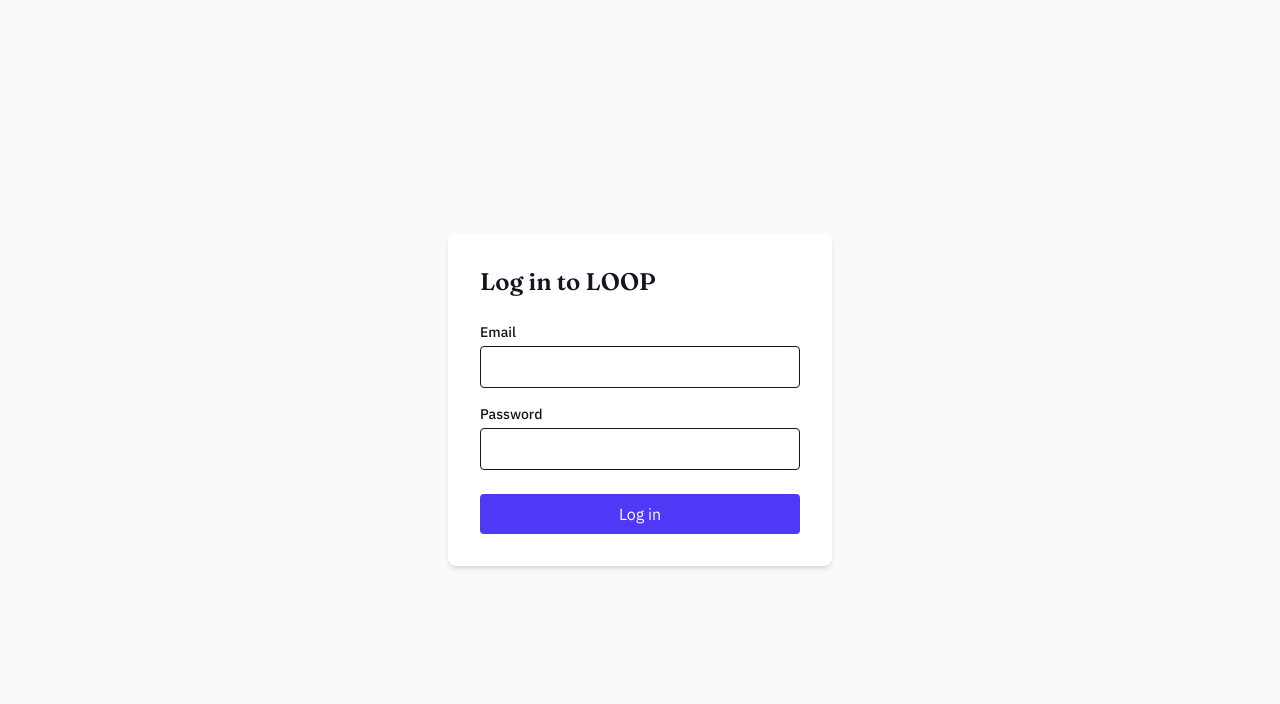
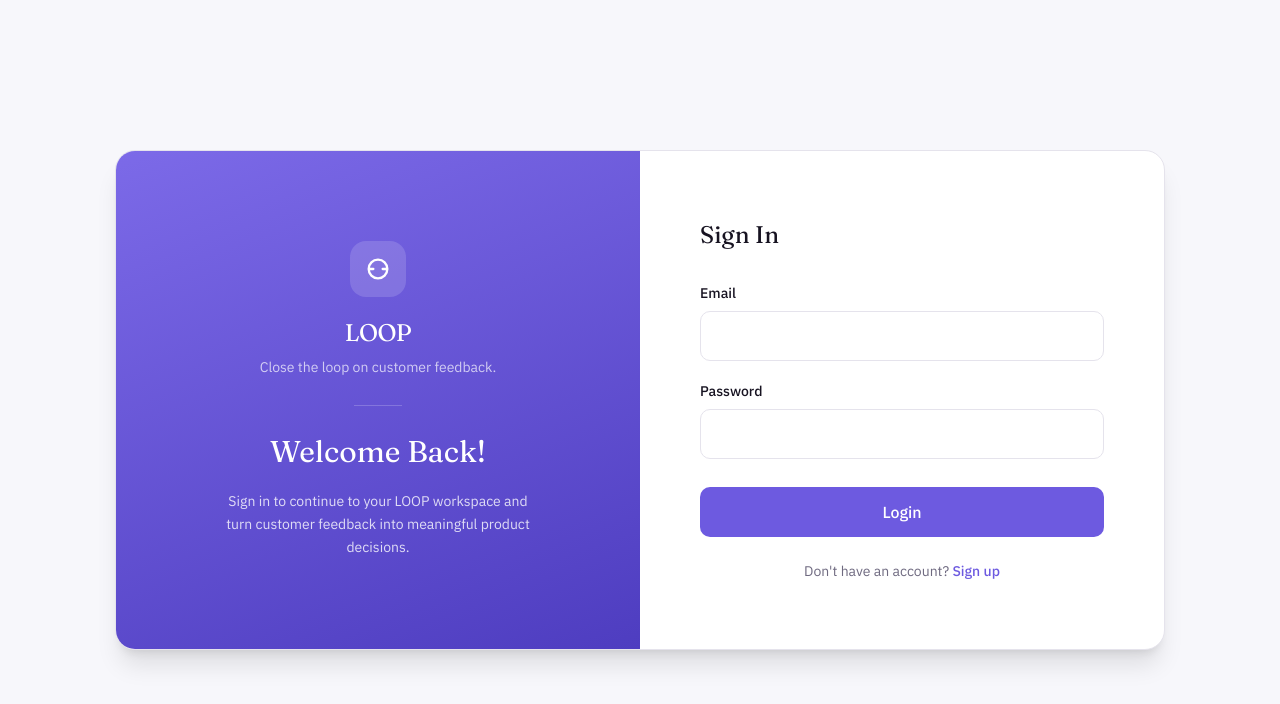
Before and after one commit to hassaan-techprojects/project-loop, a Next.js app: page /login in a window 1280 px wide. Shown: the top 704 px of the page. Built offline with nearby package versions, Linux system fonts and the light colour scheme.

Commit message:
Redesign login page with two-column card layout and purple branding

```diff
--- a/app/globals.css
+++ b/app/globals.css
@@ -1,14 +1,16 @@
 @import "tailwindcss";
 
 :root {
-  --bg: #F6F5FB;
+  --bg: #F7F7FB;
   --surface: #FFFFFF;
   --surface-muted: #F0EEF9;
-  --border: #E3E1F0;
+  --border: #E5E3EC;
   --text: #171321;
   --text-muted: #6F6A80;
   --primary: #6D5AE0;
   --primary-hover: #5A47D1;
+  --primary-gradient-from: #7C6AE8;
+  --primary-gradient-to: #4E3DC0;
   --positive: #1F9D6D;
   --negative: #DC4C5C;
   --neutral: #C68A2E;
@@ -26,6 +28,8 @@
   --text-muted: #A79FC0;
   --primary: #8B7BF0;
   --primary-hover: #9C8EF4;
+  --primary-gradient-from: #8B7BF0;
+  --primary-gradient-to: #5A47D1;
   --positive: #34C88A;
   --negative: #F0677A;
   --neutral: #E0A857;
--- a/app/login/page.tsx
+++ b/app/login/page.tsx
@@ -3,6 +3,7 @@
 import { useState } from "react";
 import { signIn } from "next-auth/react";
 import { useRouter } from "next/navigation";
+import Link from "next/link";
 
 export default function LoginPage() {
   const router = useRouter();
@@ -34,43 +35,111 @@
   }
 
   return (
-    <div className="min-h-screen flex items-center justify-center bg-gray-50">
-      <form
-        onSubmit={handleSubmit}
-        className="bg-white p-8 rounded-lg shadow-md w-full max-w-sm"
+    <div className="min-h-screen flex items-center justify-center bg-[var(--bg)] px-4 py-8">
+      <div className="w-full max-w-[1050px] min-h-[500px] rounded-[20px] overflow-hidden shadow-xl border border-[var(--border)] bg-[var(--surface)] flex flex-col md:flex-row">
+
+        {/* Left panel */}
+        <div
+          className="w-full md:w-1/2 flex flex-col items-center justify-center text-center gap-5 px-8 py-12 md:p-[60px] text-white"
+          style={{
+            backgroundImage: `linear-gradient(160deg, var(--primary-gradient-from) 0%, var(--primary-gradient-to) 100%)`,
+          }}
         >
-        <h1 className="text-2xl font-semibold mb-6">Log in to LOOP</h1>
+          <div className="w-14 h-14 rounded-2xl bg-white/15 flex items-center justify-center">
+            <svg width="28" height="28" viewBox="0 0 24 24" fill="none" xmlns="http://www.w3.org/2000/svg">
+              <path
+                d="M12 4C7.58 4 4 7.58 4 12M4 12C4 16.42 7.58 20 12 20M4 12H8M12 20C16.42 20 20 16.42 20 12M20 12C20 7.58 16.42 4 12 4M20 12H16"
+                stroke="white"
+                strokeWidth="2"
+                strokeLinecap="round"
+              />
+            </svg>
+          </div>
+
+          <h1
+            className="text-2xl tracking-tight"
+            style={{ fontFamily: "var(--font-display)" }}
+          >
+            LOOP
+          </h1>
+          <p className="text-sm text-white/70 -mt-3">
+            Close the loop on customer feedback.
+          </p>
+
+          <div className="h-px w-12 bg-white/20 my-2" />
+
+          <h2
+            className="text-3xl"
+            style={{ fontFamily: "var(--font-display)" }}
+          >
+            Welcome Back!
+          </h2>
+          <p className="text-white/80 text-sm max-w-xs leading-relaxed">
+            Sign in to continue to your LOOP workspace and turn customer
+            feedback into meaningful product decisions.
+          </p>
+        </div>
+
+        {/* Right panel */}
+        <div className="w-full md:w-1/2 flex items-center justify-center px-8 py-12 md:p-[60px]">
+          <form onSubmit={handleSubmit} className="w-full max-w-[430px]">
+            <h2
+              className="text-2xl mb-8"
+              style={{ fontFamily: "var(--font-display)" }}
+            >
+              Sign In
+            </h2>
 
             {error && (
-          <p className="text-red-600 text-sm mb-4">{error}</p>
+              <p className="text-[var(--negative)] text-sm mb-4">{error}</p>
             )}
 
-        <label className="block text-sm font-medium mb-1">Email</label>
+            <label className="block text-sm font-medium text-[var(--text)] mb-2">
+              Email
+            </label>
             <input
               type="email"
               value={email}
               onChange={(e) => setEmail(e.target.value)}
               required
-          className="w-full border rounded px-3 py-2 mb-4"
+              className="w-full h-[50px] border border-[var(--border)] rounded-[10px] px-4 mb-5 text-[var(--text)] bg-[var(--surface)] focus:outline-none focus:ring-2 focus:ring-[var(--primary)] transition-shadow"
             />
 
-        <label className="block text-sm font-medium mb-1">Password</label>
+            <label className="block text-sm font-medium text-[var(--text)] mb-2">
+              Password
+            </label>
             <input
               type="password"
               value={password}
               onChange={(e) => setPassword(e.target.value)}
               required
-          className="w-full border rounded px-3 py-2 mb-6"
+              className="w-full h-[50px] border border-[var(--border)] rounded-[10px] px-4 mb-7 text-[var(--text)] bg-[var(--surface)] focus:outline-none focus:ring-2 focus:ring-[var(--primary)] transition-shadow"
             />
 
             <button
               type="submit"
               disabled={loading}
-          className="w-full bg-indigo-600 text-white py-2 rounded hover:bg-indigo-700 disabled:opacity-50"
+              className="w-full h-[50px] rounded-[10px] text-white font-medium transition-colors disabled:opacity-50"
+              style={{ backgroundColor: "var(--primary)" }}
+              onMouseEnter={(e) => {
+                (e.currentTarget as HTMLButtonElement).style.backgroundColor = "var(--primary-hover)";
+              }}
+              onMouseLeave={(e) => {
+                (e.currentTarget as HTMLButtonElement).style.backgroundColor = "var(--primary)";
+              }}
             >
-          {loading ? "Logging in..." : "Log in"}
+              {loading ? "Signing in..." : "Login"}
             </button>
+
+            <p className="text-center text-sm text-[var(--text-muted)] mt-6">
+              Don&apos;t have an account?{" "}
+              <Link href="/signup" className="text-[var(--primary)] font-medium">
+                Sign up
+              </Link>
+            </p>
           </form>
+        </div>
+      </div>
     </div>
   );
 }
```
Lines whose indentation alone changed are shown as unchanged.
